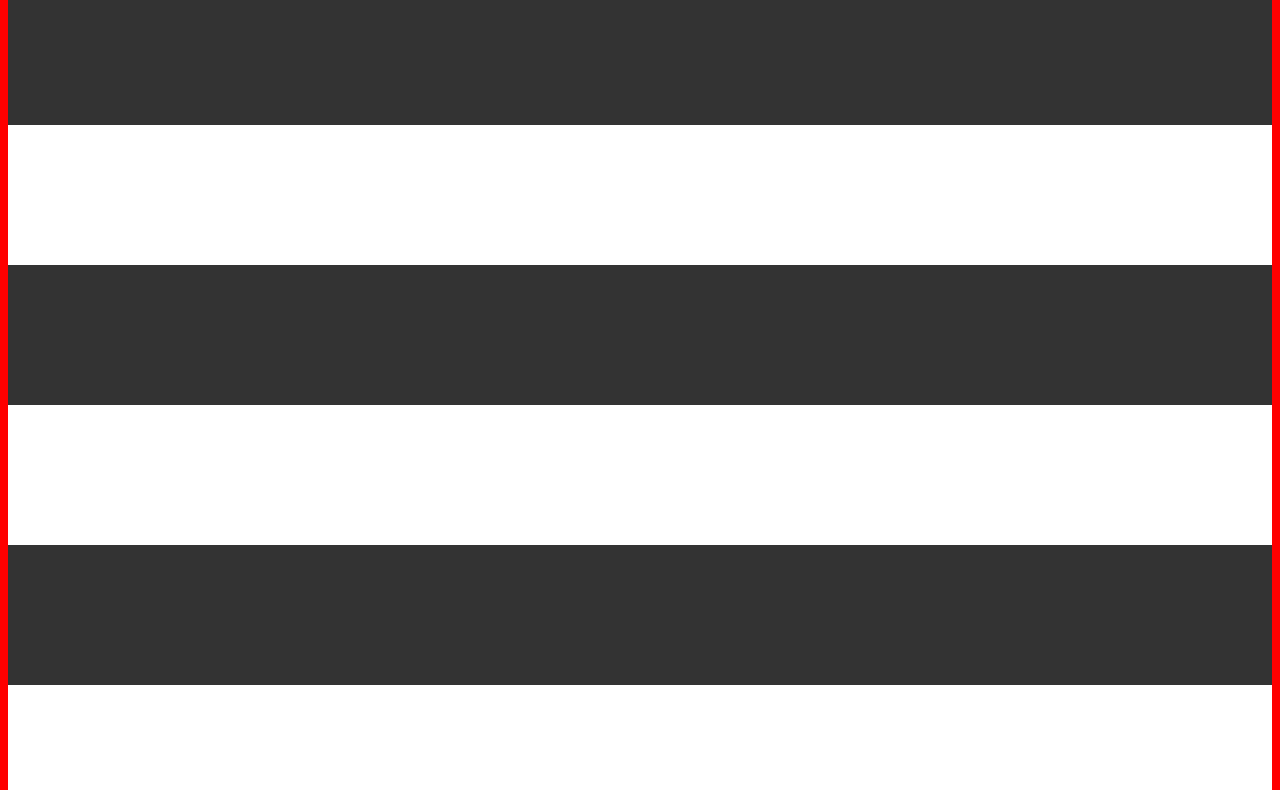
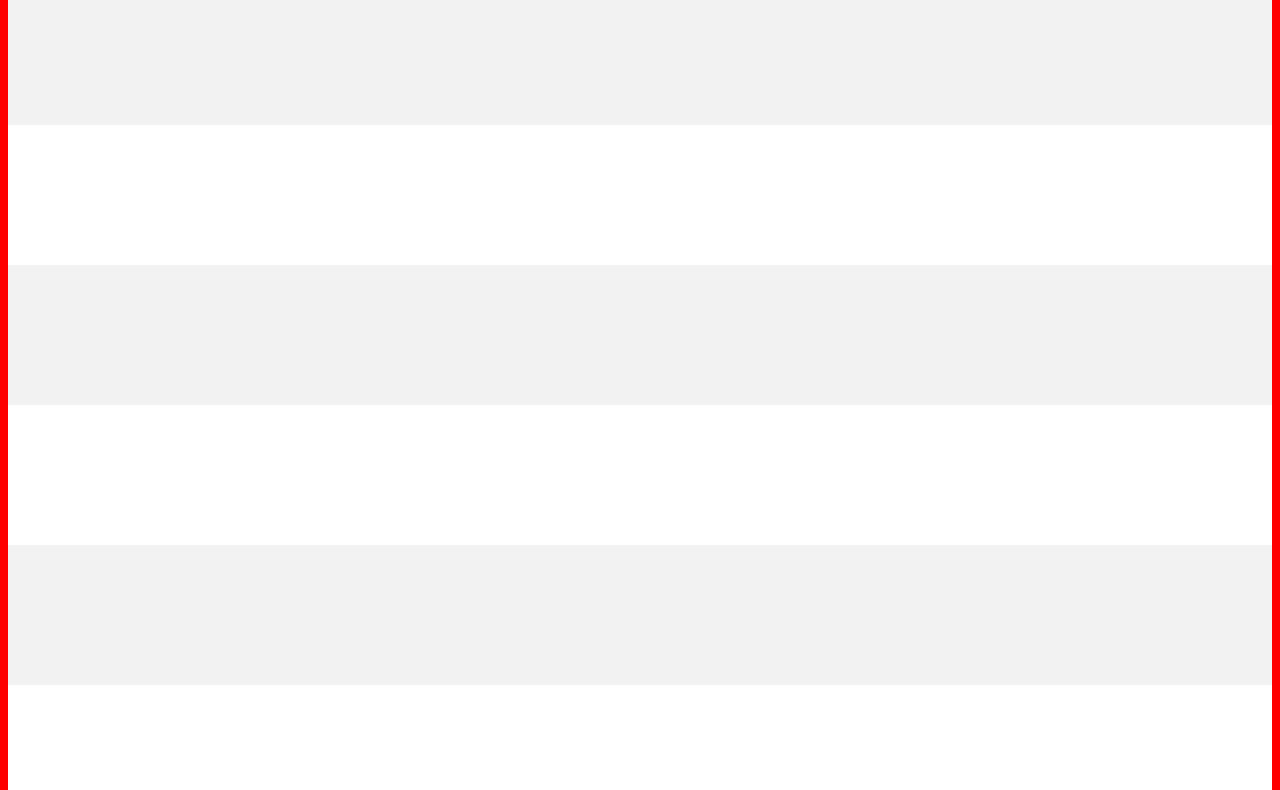
Before and after one commit to yonatan-gala/ngs-sg, a website: page index.html in a window 1280 px wide. Shown: the part 133-923 px from the top of the page. Drawn offline with Linux system fonts and the light colour scheme.

Commit message:
update mock section bg color

```diff
--- a/css/style.css
+++ b/css/style.css
@@ -3,7 +3,7 @@
   min-height: 120px;
   padding: 10px; }
   .mock-ui-section:nth-child(odd) {
-    background-color: #333; }
+    background-color: #f2f2f2;; }
 
 body {
   background-color: Red;
```
